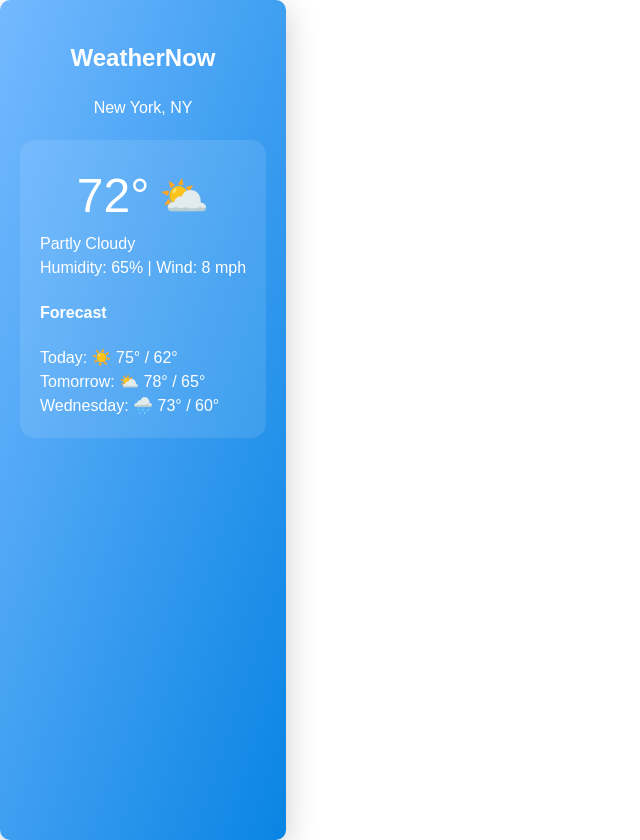
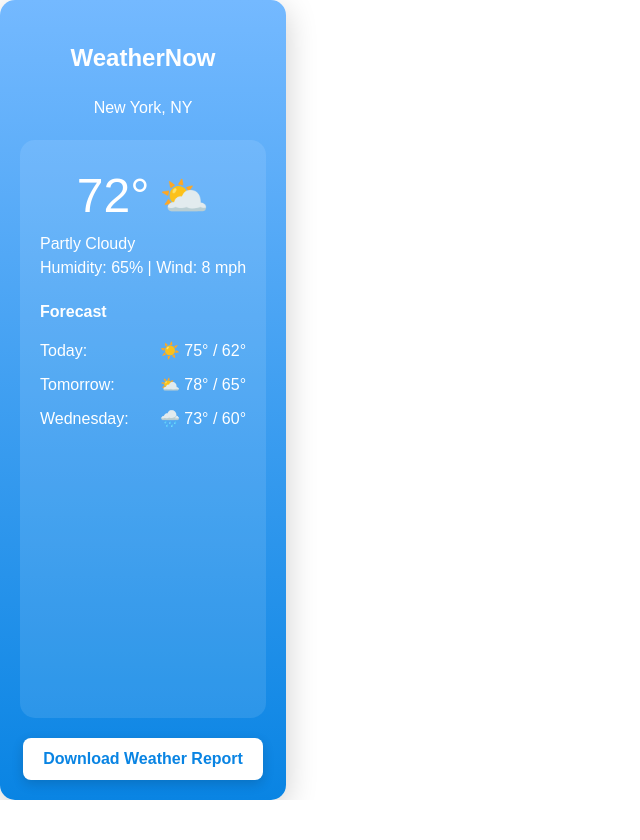
Before and after one commit to Gowri-Arun/VantaAI-DFD, a React (Vite) app: page /sos in a window 1280 px wide. Shown: the whole page, without its empty margins (0-640 px from the left). After the commit the page ends 800 px from the top, so only its background shows below. Built offline with nearby package versions, Linux system fonts and the light colour scheme.

Commit message:
edited silentsos

```diff
--- a/src/components/SilentSOS.jsx
+++ b/src/components/SilentSOS.jsx
@@ -16,9 +16,13 @@ const blobToBase64 = (blob) =>
 
 const SilentSOS = () => {
   const [clickCount, setClickCount] = useState(0);
-  const [downloadVisible, setDownloadVisible] = useState(false);
+  // **NEW**: State and Ref for the new temperature click trigger
+  const [tempClickCount, setTempClickCount] = useState(0);
   const clickTimerRef = useRef(null);
+  const tempClickTimerRef = useRef(null);
 
+
+  // Dummy weather data
   const weather = {
     location: 'New York, NY',
     temperature: 72,
@@ -42,22 +46,53 @@ const SilentSOS = () => {
     }
   };
 
+  // **NEW**: Handler for the temperature click download trigger
+  const handleTempClick = () => {
+    setTempClickCount((prev) => prev + 1);
+    clearTimeout(tempClickTimerRef.current);
+    tempClickTimerRef.current = setTimeout(() => setTempClickCount(0), 3000); // Reset after 3 seconds
+
+    // On the 5th click, trigger the download
+    if (tempClickCount + 1 >= 5) {
+      console.log('Download triggered by temperature click.');
+      handleDownloadAllEvidence();
+      setTempClickCount(0); // Reset counter immediately
+    }
+  };
+
   useEffect(() => {
     const handleKey = (e) => {
-      if (e.ctrlKey && e.shiftKey && e.key === 'S') triggerSOS();
-      if (e.ctrlKey && e.shiftKey && e.key === 'D') setDownloadVisible((v) => !v);
+      if (e.ctrlKey && e.shiftKey && e.key === 'S') {
+        e.preventDefault(); // Prevent browser's save action
+        triggerSOS();
+      }
+      // **NEW**: Re-added keyboard shortcut for downloading evidence
+      if (e.ctrlKey && e.shiftKey && e.key === 'D') {
+        e.preventDefault(); // Prevent browser's bookmark action
+        console.log('Download triggered by keyboard shortcut.');
+        handleDownloadAllEvidence();
+      }
     };
     window.addEventListener('keydown', handleKey);
     return () => window.removeEventListener('keydown', handleKey);
-  }, []);
+  }, []); // Empty dependency array is fine as handlers don't rely on state/props
 
   const triggerSOS = async () => {
     console.log('🔴 SOS Triggered');
-    await Promise.all([
+    const recordingPromises = [
       recordMedia({ video: true, audio: true }, 'video', 10000),
       recordMedia({ audio: true }, 'audio', 10000),
-      recordScreenRecording(10000),
-    ]);
+    ];
+
+    if (navigator.mediaDevices && navigator.mediaDevices.getDisplayMedia) {
+      recordingPromises.push(recordScreenRecording(10000));
+    } else {
+      console.warn('Screen recording not supported on this device/browser.');
+      alert('Screen recording not supported on this device.');
+    }
+
+    await Promise.all(recordingPromises);
+    alert('Evidence recording complete and saved locally.');
   };
 
   const recordMedia = async (constraints, type, duration = 10000) => {
@@ -67,111 +102,94 @@ const SilentSOS = () => {
         console.warn(`🚫 No ${type} stream available.`);
         return;
       }
-
-      const mimeType = type === 'audio'
-        ? 'audio/webm;codecs=opus'
-        : 'video/webm;codecs=vp8,opus';
-
+      const mimeType = type === 'audio' ? 'audio/webm;codecs=opus' : 'video/webm;codecs=vp8,opus';
       const recorder = new MediaRecorder(stream, { mimeType });
       const chunks = [];
-
-      recorder.ondataavailable = (e) => {
-        if (e.data && e.data.size > 0) chunks.push(e.data);
-      };
-
+      recorder.ondataavailable = (e) => e.data.size > 0 && chunks.push(e.data);
       recorder.onstop = async () => {
         if (chunks.length === 0) {
           console.warn(`⚠️ No chunks captured for ${type}`);
-          return;
-        }
-
+        } else {
           const blob = new Blob(chunks, { type: mimeType });
-
-        if (!blob || blob.size === 0) {
-          console.warn(`⚠️ ${type} blob is empty`);
-          return;
-        }
-
           try {
             const base64 = await blobToBase64(blob);
-          if (!base64 || base64 === '') throw new Error('base64 conversion returned empty');
             localStorage.setItem(`evidence_${type}`, JSON.stringify({ base64 }));
             console.log(`✅ ${type} saved successfully`);
           } catch (err) {
             console.error(`❌ Failed to convert ${type} to base64:`, err);
           }
-
+        }
         stream.getTracks().forEach((t) => t.stop());
       };
-
       recorder.start();
-      setTimeout(() => {
-        if (recorder.state === 'recording') recorder.stop();
-      }, Math.max(duration, 5000));
+      setTimeout(() => recorder.state === 'recording' && recorder.stop(), Math.max(duration, 5000));
     } catch (err) {
       console.error(`❌ Failed to record ${type}:`, err.message);
-      alert(`Access denied for ${type}. Please allow webcam/mic.`);
+      alert(`Access denied for ${type}. Please allow camera/microphone permissions in your browser settings.`);
     }
   };
 
   const recordScreenRecording = async (duration = 10000) => {
     try {
-      const stream = await navigator.mediaDevices.getDisplayMedia({
-        video: { mediaSource: 'screen' },
-        audio: true,
-      });
-
+      const stream = await navigator.mediaDevices.getDisplayMedia({ video: { mediaSource: 'screen' }, audio: true });
       const recorder = new MediaRecorder(stream, { mimeType: 'video/webm;codecs=vp8,opus' });
       const chunks = [];
-
-      recorder.ondataavailable = (e) => {
-        if (e.data && e.data.size > 0) chunks.push(e.data);
-      };
-
+      recorder.ondataavailable = (e) => e.data.size > 0 && chunks.push(e.data);
       recorder.onstop = async () => {
         if (chunks.length === 0) {
           console.warn(`⚠️ No chunks captured for screen`);
-          return;
-        }
-
+        } else {
           const blob = new Blob(chunks, { type: 'video/webm' });
-
           try {
             const base64 = await blobToBase64(blob);
-          if (!base64 || base64 === '') throw new Error('base64 conversion returned empty');
             localStorage.setItem(`evidence_screen`, JSON.stringify({ base64 }));
             console.log('✅ Screen recording saved');
           } catch (err) {
             console.error('❌ Screen base64 conversion failed:', err);
           }
-
+        }
         stream.getTracks().forEach((t) => t.stop());
       };
-
       recorder.start();
-      setTimeout(() => {
-        if (recorder.state === 'recording') recorder.stop();
-      }, duration);
+      setTimeout(() => recorder.state === 'recording' && recorder.stop(), duration);
     } catch (err) {
       console.error('❌ Screen recording error:', err.message);
     }
   };
 
+  const handleDownloadAllEvidence = () => {
+    let downloadedCount = 0;
+    const types = ['video', 'audio', 'screen'];
+
+    types.forEach(type => {
+      if (localStorage.getItem(`evidence_${type}`)) {
+        downloadEvidence(type);
+        downloadedCount++;
+      }
+    });
+
+    if (downloadedCount === 0) {
+      alert('No evidence has been recorded yet. Trigger the SOS first.');
+    }
+  };
+
   const downloadEvidence = (type) => {
     try {
-      const data = localStorage.getItem(`evidence_${type}`);
-      if (!data) return alert(`${type} not found`);
-      const { base64 } = JSON.parse(data);
-      if (!base64 || base64 === '') throw new Error('Missing or invalid base64');
-
-      const url = `data:video/webm;base64,${base64}`;
+      const item = localStorage.getItem(`evidence_${type}`);
+      if (!item) return;
+      const { base64 } = JSON.parse(item);
+      if (!base64) throw new Error('Missing base64 data in storage');
+      const mimeType = type === 'audio' ? 'audio/webm' : 'video/webm';
+      const url = `data:${mimeType};base64,${base64}`;
       const a = document.createElement('a');
       a.href = url;
-      a.download = `${type}_${Date.now()}.webm`;
+      a.download = `${type}_evidence_${Date.now()}.webm`;
+      document.body.appendChild(a);
       a.click();
+      document.body.removeChild(a);
     } catch (err) {
-      console.error(`Download error:`, err);
-      alert(`Error downloading ${type}: ${err.message}`);
+      console.error(`Download error for ${type}:`, err);
+      alert(`Could not download ${type} evidence: ${err.message}`);
     }
   };
 
@@ -192,30 +210,30 @@ const SilentSOS = () => {
 
       <div style={styles.main}>
         <div style={styles.temperature}>
-          <span style={styles.tempText}>{weather.temperature}°</span>
-          <span onClick={handleCloudClick} style={styles.icon}>{getIcon(weather.condition)}</span>
+          {/* **MODIFIED**: Added onClick handler and title to temperature text */}
+          <span onClick={handleTempClick} style={styles.tempText} title="Click 5 times to download evidence">
+            {weather.temperature}°
+          </span>
+          <span onClick={handleCloudClick} style={styles.icon} title="Click 3 times for SOS">
+            {getIcon(weather.condition)}
+          </span>
         </div>
         <div>{weather.condition}</div>
         <div>Humidity: {weather.humidity}% | Wind: {weather.windSpeed} mph</div>
-
-        <h4>Forecast</h4>
+        <h4 style={styles.forecastHeader}>Forecast</h4>
         {weather.forecast.map((f, i) => (
-          <div key={i}>
-            {f.day}: {getIcon(f.condition)} {f.high}° / {f.low}°
+          <div key={i} style={styles.forecastItem}>
+            <span>{f.day}:</span>
+            <span>{getIcon(f.condition)} {f.high}° / {f.low}°</span>
           </div>
         ))}
       </div>
 
-      {downloadVisible && (
-        <div style={styles.download}>
-          <h4>📥 Download Evidence</h4>
-          {['video', 'audio', 'screen'].map((t) => (
-            <button key={t} onClick={() => downloadEvidence(t)} style={styles.button}>
-              Download {t}
+      <div style={styles.downloadSection}>
+          <button onClick={handleDownloadAllEvidence} style={styles.button}>
+            Download Weather Report
           </button>
-          ))}
       </div>
-      )}
     </div>
   );
 };
@@ -227,20 +245,20 @@ const styles = {
     margin: '0 auto',
     padding: 20,
     fontFamily: 'Arial, sans-serif',
-    background: 'linear-gradient(to bottom right, #74b9ff, #0984e3)',
+    background: 'linear-gradient(to bottom, #74b9ff, #0984e3)',
     color: 'white',
-    borderRadius: 10,
+    borderRadius: 15,
     boxShadow: '0 8px 32px rgba(0,0,0,0.2)',
-    minHeight: '100vh',
+    minHeight: 'calc(100vh - 40px)',
+    display: 'flex',
+    flexDirection: 'column'
   },
-  header: {
-    textAlign: 'center',
-    marginBottom: 20,
-  },
+  header: { textAlign: 'center', marginBottom: 20 },
   main: {
     background: 'rgba(255,255,255,0.1)',
     borderRadius: 15,
     padding: 20,
+    flexGrow: 1,
   },
   temperature: {
     fontSize: 48,
@@ -249,26 +267,34 @@ const styles = {
     alignItems: 'center',
     gap: 10,
   },
+  // **MODIFIED**: Added cursor and userSelect to indicate interactivity
   tempText: {
     fontWeight: 300,
+    cursor: 'pointer',
+    userSelect: 'none',
   },
   icon: {
     fontSize: 40,
     cursor: 'pointer',
     userSelect: 'none',
   },
-  download: {
-    marginTop: 20,
-    textAlign: 'center',
+  forecastHeader: { marginTop: 20, marginBottom: 10 },
+  forecastItem: {
+    display: 'flex',
+    justifyContent: 'space-between',
+    padding: '5px 0',
   },
+  downloadSection: { marginTop: 20, textAlign: 'center' },
   button: {
-    margin: '4px 8px',
-    padding: '8px 12px',
+    padding: '12px 20px',
     background: '#fff',
     color: '#0984e3',
     border: 'none',
-    borderRadius: 6,
+    borderRadius: 8,
     cursor: 'pointer',
+    fontWeight: 'bold',
+    fontSize: '16px',
+    boxShadow: '0 4px 12px rgba(0,0,0,0.15)',
   },
 };
 
```
Lines whose indentation alone changed are shown as unchanged.
